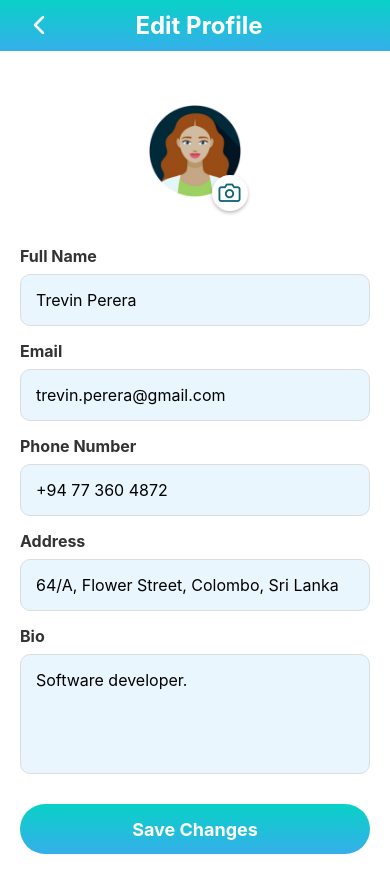
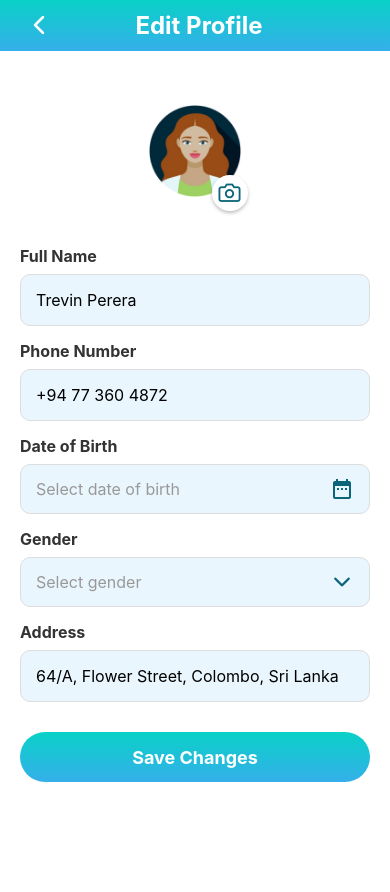
Before and after one commit to akindukodithuwakku/ATG-Mobile, a React Native app: screen /EditProfile in a window 390 px wide. Shown: the top 892 px of the page. After the commit the page ends 844 px from the top, so only its background shows below. Built offline with nearby package versions, Linux system fonts and the light colour scheme; what aws-amplify would draw is missing.

Commit message:
Add database integration with new DOB and gender fields to EditProfile screen, including proper data synchronisation, form validation, and support for both client and care navigator user types to update user profile details..

```diff
--- a/screens/ProfileScreens/EditProfile.js
+++ b/screens/ProfileScreens/EditProfile.js
@@ -12,29 +12,46 @@ import {
   ScrollView,
   Alert,
   Image,
+  Modal,
 } from "react-native";
-import { Ionicons, Feather } from "@expo/vector-icons";
+import { Ionicons, Feather, MaterialIcons } from "@expo/vector-icons";
 import { LinearGradient } from "expo-linear-gradient";
 import * as ImagePicker from "expo-image-picker";
 import { useAutomaticLogout } from "../../screens/AutoLogout";
 import { useFocusEffect } from "@react-navigation/native";
 import AsyncStorage from "@react-native-async-storage/async-storage";
+import DateTimePicker from '@react-native-community/datetimepicker';
+
+const DB_API_ENDPOINT =
+  "https://uqzl6jyqvg.execute-api.ap-south-1.amazonaws.com/dev/dbHandling";
 
 const EditProfile = ({ navigation }) => {
   const { resetTimer } = useAutomaticLogout();
   const [profileData, setProfileData] = useState({
     fullName: "Trevin Perera",
-    email: "trevin.perera@gmail.com",
     phone: "+94 77 360 4872",
     address: "64/A, Flower Street, Colombo, Sri Lanka",
-    bio: "Software developer.",
+    dateOfBirth: null,
+    gender: "",
     profileImage: null,
   });
 
   const [errors, setErrors] = useState({});
   const [isLoading, setIsLoading] = useState(false);
   const [newImage, setNewImage] = useState(null);
+  const [showDatePicker, setShowDatePicker] = useState(false);
+  const [showGenderModal, setShowGenderModal] = useState(false);
+  const [userType, setUserType] = useState(''); // 'client' or 'cn'
+  const [username, setUsername] = useState('');
+
   const defaultImage = require("../../assets/ChatAvatar.png"); // Default image fallback
+
+  const genderOptions = [
+    "Male",
+    "Female",
+    "Other",
+    "Prefer Not to Say"
+  ];
 
   // Reset timer when screen comes into focus
   useFocusEffect(
@@ -48,20 +65,80 @@ const EditProfile = ({ navigation }) => {
     resetTimer();
   }, [resetTimer]);
 
-  // Load profile data from AsyncStorage on component mount
+  // Load profile data from AsyncStorage and database on component mount
   useEffect(() => {
     const loadProfileData = async () => {
       try {
+        // Get username to determine user type
+        const appUser = await AsyncStorage.getItem("appUser");
+
+        if (appUser) {
+          setUsername(appUser);
+          const isCareNavigator = appUser.startsWith("cn_");
+          setUserType(isCareNavigator ? 'cn' : 'client');
+
+          // Load from AsyncStorage first
           const storedProfileData = await AsyncStorage.getItem("userProfile");
+          let currentUserProfile = {};
+
           if (storedProfileData !== null) {
-          const userData = JSON.parse(storedProfileData);
-          setProfileData(userData);
-          if (userData.profileImage) {
-            setNewImage(userData.profileImage);
+            currentUserProfile = JSON.parse(storedProfileData);
+          }
+
+          // Fetch fresh data from database
+          const dbResponse = await fetch(DB_API_ENDPOINT, {
+            method: "POST",
+            headers: {
+              "Content-Type": "application/json",
+            },
+            body: JSON.stringify({
+              action: isCareNavigator ? "get_cn_details" : "get_client_details",
+              data: {
+                username: appUser,
+              },
+            }),
+          });
+
+          const dbData = await dbResponse.json();
+          const dbDataBody = typeof dbData.body === "string" ? JSON.parse(dbData.body) : dbData.body;
+
+          if (dbResponse.ok && dbDataBody) {
+            // Merge database data with local profile data
+            const updatedProfile = {
+              fullName: dbDataBody.full_name || currentUserProfile.fullName || "",
+              phone: dbDataBody.contact_number || currentUserProfile.phone || "",
+              address: dbDataBody.home_address || currentUserProfile.address || "",
+              dateOfBirth: dbDataBody.date_of_birth ? new Date(dbDataBody.date_of_birth) : (currentUserProfile.dateOfBirth ? new Date(currentUserProfile.dateOfBirth) : null),
+              gender: dbDataBody.gender || currentUserProfile.gender || "",
+              profileImage: currentUserProfile.profileImage || null,
+            };
+
+            setProfileData(updatedProfile);
+            if (updatedProfile.profileImage) {
+              setNewImage(updatedProfile.profileImage);
+            }
+
+            // Update AsyncStorage with fresh data
+            await AsyncStorage.setItem("userProfile", JSON.stringify(updatedProfile));
+          } else {
+            // Use stored data as fallback
+            setProfileData({
+              fullName: currentUserProfile.fullName || "",
+              phone: currentUserProfile.phone || "",
+              address: currentUserProfile.address || "",
+              dateOfBirth: currentUserProfile.dateOfBirth ? new Date(currentUserProfile.dateOfBirth) : null,
+              gender: currentUserProfile.gender || "",
+              profileImage: currentUserProfile.profileImage || null,
+            });
+
+            if (currentUserProfile.profileImage) {
+              setNewImage(currentUserProfile.profileImage);
+            }
           }
         }
       } catch (error) {
         console.error("Error loading profile data:", error);
+        Alert.alert("Error", "Failed to load profile data");
       }
     };
 
@@ -94,19 +171,26 @@ const EditProfile = ({ navigation }) => {
       isValid = false;
     }
 
-    if (!profileData.email.trim()) {
-      errorTexts.email = "Email is required";
-      isValid = false;
-    } else if (!/\S+@\S+\.\S+/.test(profileData.email)) {
-      errorTexts.email = "Please enter a valid email address";
-      isValid = false;
-    }
-
     if (!profileData.phone.trim()) {
       errorTexts.phone = "Phone number is required";
       isValid = false;
     } else if (!/^\+?[0-9\s-()]{10,15}$/.test(profileData.phone)) {
       errorTexts.phone = "Please enter a valid phone number";
+      isValid = false;
+    }
+
+    if (!profileData.dateOfBirth) {
+      errorTexts.dateOfBirth = "Date of birth is required";
+      isValid = false;
+    }
+
+    if (!profileData.gender) {
+      errorTexts.gender = "Gender is required";
+      isValid = false;
+    }
+
+    if (!profileData.address) {
+      errorTexts.address = "Address is required";
       isValid = false;
     }
 
@@ -132,6 +216,20 @@ const EditProfile = ({ navigation }) => {
     }
   };
 
+  // Handle date picker
+  const handleDateChange = (event, selectedDate) => {
+    setShowDatePicker(false);
+    if (selectedDate) {
+      handleChange("dateOfBirth", selectedDate);
+    }
+  };
+
+  // Handle gender selection
+  const handleGenderSelect = (gender) => {
+    handleChange("gender", gender);
+    setShowGenderModal(false);
+  };
+
   // Save profile data to AsyncStorage
   const saveProfileToStorage = async (updatedProfile) => {
     try {
@@ -143,12 +241,59 @@ const EditProfile = ({ navigation }) => {
     }
   };
 
+  // Update database
+  const updateDatabase = async (updatedProfile) => {
+    try {
+      const action = userType === 'cn' ? "update_cn_details" : "update_client_details";
+
+      // Format date for database (YYYY-MM-DD)
+      const formattedDate = updatedProfile.dateOfBirth
+        ? updatedProfile.dateOfBirth.toISOString().split('T')[0]
+        : null;
+
+      const response = await fetch(DB_API_ENDPOINT, {
+        method: "POST",
+        headers: {
+          "Content-Type": "application/json",
+        },
+        body: JSON.stringify({
+          action: action,
+          data: {
+            username: username,
+            full_name: updatedProfile.fullName,
+            date_of_birth: formattedDate,
+            gender: updatedProfile.gender,
+            contact_number: updatedProfile.phone,
+            home_address: updatedProfile.address,
+          },
+        }),
+      });
+
+      const data = await response.json();
+      const responseBody = typeof data.body === "string" ? JSON.parse(data.body) : data.body;
+
+      if (response.ok) {
+        console.log("Database updated successfully");
+        return true;
+      } else {
+        console.error("Database update failed:", responseBody);
+        Alert.alert("Error", responseBody.error || "Failed to update profile in database");
+        return false;
+      }
+    } catch (error) {
+      console.error("Database update error:", error);
+      Alert.alert("Error", "Failed to connect to database");
+      return false;
+    }
+  };
+
   // Handle save profile
   const handleSaveProfile = async () => {
     resetTimer();
     if (validateForm()) {
       setIsLoading(true);
 
+      try {
         // Update profile with new image if selected
         const updatedProfile = {
           ...profileData,
@@ -156,9 +301,18 @@ const EditProfile = ({ navigation }) => {
         };
 
         // Save to AsyncStorage
-      const saveSuccess = await saveProfileToStorage(updatedProfile);
+        const storageSuccess = await saveProfileToStorage(updatedProfile);
 
-      if (saveSuccess) {
+        if (!storageSuccess) {
+          setIsLoading(false);
+          Alert.alert("Error", "Failed to save profile data locally");
+          return;
+        }
+
+        // Update database
+        const dbSuccess = await updateDatabase(updatedProfile);
+
+        if (dbSuccess) {
           setTimeout(() => {
             setIsLoading(false);
             Alert.alert(
@@ -170,7 +324,7 @@ const EditProfile = ({ navigation }) => {
                   onPress: () => {
                     navigation.reset({
                       index: 0,
-                    routes: [{ name: "CNDashboard" }],
+                      routes: [{ name: userType === 'cn' ? "ProfileCN" : "ProfileC" }],
                     });
                   },
                 },
@@ -179,9 +333,18 @@ const EditProfile = ({ navigation }) => {
           }, 1500);
         } else {
           setIsLoading(false);
-        Alert.alert("Error", "Failed to save profile data.");
+        }
+      } catch (error) {
+        setIsLoading(false);
+        console.error("Save profile error:", error);
+        Alert.alert("Error", "An unexpected error occurred");
       }
     }
+  };
+
+  const formatDateForDisplay = (date) => {
+    if (!date) return "";
+    return date.toLocaleDateString('en-GB'); // DD/MM/YYYY format
   };
 
   return (
@@ -261,22 +424,6 @@ const EditProfile = ({ navigation }) => {
               <Text style={styles.errorText}>{errors.fullName}</Text>
             )}
 
-            <Text style={styles.inputLabel}>Email</Text>
-            <View style={styles.inputContainer}>
-              <TextInput
-                style={styles.input}
-                placeholder="Enter your email"
-                value={profileData.email}
-                onChangeText={(text) => handleChange("email", text)}
-                keyboardType="email-address"
-                autoCapitalize="none"
-                onFocus={handleUserInteraction}
-              />
-            </View>
-            {errors.email && (
-              <Text style={styles.errorText}>{errors.email}</Text>
-            )}
-
             <Text style={styles.inputLabel}>Phone Number</Text>
             <View style={styles.inputContainer}>
               <TextInput
@@ -292,6 +439,50 @@ const EditProfile = ({ navigation }) => {
               <Text style={styles.errorText}>{errors.phone}</Text>
             )}
 
+            <Text style={styles.inputLabel}>Date of Birth</Text>
+            <TouchableOpacity
+              style={[styles.inputContainer, styles.datePickerContainer]}
+              onPress={() => {
+                resetTimer();
+                setShowDatePicker(true);
+              }}
+            >
+              <View style={styles.datePickerButton}>
+                <Text style={[
+                  styles.datePickerText,
+                  !profileData.dateOfBirth && styles.placeholderText
+                ]}>
+                  {profileData.dateOfBirth ? formatDateForDisplay(profileData.dateOfBirth) : "Select date of birth"}
+                </Text>
+                <MaterialIcons name="date-range" size={24} color="#0C6478" />
+              </View>
+            </TouchableOpacity>
+            {errors.dateOfBirth && (
+              <Text style={styles.errorText}>{errors.dateOfBirth}</Text>
+            )}
+
+            <Text style={styles.inputLabel}>Gender</Text>
+            <TouchableOpacity
+              style={[styles.inputContainer, styles.genderPickerContainer]}
+              onPress={() => {
+                resetTimer();
+                setShowGenderModal(true);
+              }}
+            >
+              <View style={styles.genderPickerButton}>
+                <Text style={[
+                  styles.genderPickerText,
+                  !profileData.gender && styles.placeholderText
+                ]}>
+                  {profileData.gender || "Select gender"}
+                </Text>
+                <Ionicons name="chevron-down" size={24} color="#0C6478" />
+              </View>
+            </TouchableOpacity>
+            {errors.gender && (
+              <Text style={styles.errorText}>{errors.gender}</Text>
+            )}
+
             <Text style={styles.inputLabel}>Address</Text>
             <View style={styles.inputContainer}>
               <TextInput
@@ -299,20 +490,6 @@ const EditProfile = ({ navigation }) => {
                 placeholder="Enter your address"
                 value={profileData.address}
                 onChangeText={(text) => handleChange("address", text)}
-                onFocus={handleUserInteraction}
-              />
-            </View>
-
-            <Text style={styles.inputLabel}>Bio</Text>
-            <View style={[styles.inputContainer, styles.bioContainer]}>
-              <TextInput
-                style={[styles.input, styles.bioInput]}
-                placeholder="Tell us about yourself"
-                value={profileData.bio}
-                onChangeText={(text) => handleChange("bio", text)}
-                multiline={true}
-                numberOfLines={4}
-                textAlignVertical="top"
                 onFocus={handleUserInteraction}
               />
             </View>
@@ -334,6 +511,63 @@ const EditProfile = ({ navigation }) => {
           </View>
         </TouchableWithoutFeedback>
       </ScrollView>
+
+      {/* Date Picker */}
+      {showDatePicker && (
+        <DateTimePicker
+          value={profileData.dateOfBirth || new Date()}
+          mode="date"
+          display={Platform.OS === 'ios' ? 'spinner' : 'default'}
+          onChange={handleDateChange}
+          maximumDate={new Date()} // Prevent future dates
+          minimumDate={new Date(1900, 0, 1)} // Reasonable minimum date
+        />
+      )}
+
+      {/* Gender Selection Modal */}
+      <Modal
+        animationType="slide"
+        transparent={true}
+        visible={showGenderModal}
+        onRequestClose={() => setShowGenderModal(false)}
+      >
+        <View style={styles.modalOverlay}>
+          <View style={styles.genderModalContent}>
+            <View style={styles.modalHeader}>
+              <Text style={styles.modalTitle}>Select Gender</Text>
+              <TouchableOpacity
+                onPress={() => setShowGenderModal(false)}
+                style={styles.closeButton}
+              >
+                <Ionicons name="close" size={24} color="#666" />
+              </TouchableOpacity>
+            </View>
+
+            <ScrollView style={styles.genderOptionsContainer}>
+              {genderOptions.map((option, index) => (
+                <TouchableOpacity
+                  key={index}
+                  style={[
+                    styles.genderOption,
+                    profileData.gender === option && styles.selectedGenderOption
+                  ]}
+                  onPress={() => handleGenderSelect(option)}
+                >
+                  <Text style={[
+                    styles.genderOptionText,
+                    profileData.gender === option && styles.selectedGenderOptionText
+                  ]}>
+                    {option}
+                  </Text>
+                  {profileData.gender === option && (
+                    <Ionicons name="checkmark" size={20} color="#35AFEA" />
+                  )}
+                </TouchableOpacity>
+              ))}
+            </ScrollView>
+          </View>
+        </View>
+      </Modal>
     </View>
   );
 };
@@ -420,13 +654,36 @@ const styles = StyleSheet.create({
     paddingHorizontal: 15,
     fontSize: 16,
   },
-  bioContainer: {
-    height: 120,
+  datePickerContainer: {
+    height: 50,
   },
-  bioInput: {
-    height: 120,
-    paddingTop: 15,
-    paddingBottom: 15,
+  datePickerButton: {
+    flex: 1,
+    flexDirection: "row",
+    alignItems: "center",
+    justifyContent: "space-between",
+    paddingHorizontal: 15,
+  },
+  datePickerText: {
+    fontSize: 16,
+    color: "#333",
+  },
+  genderPickerContainer: {
+    height: 50,
+  },
+  genderPickerButton: {
+    flex: 1,
+    flexDirection: "row",
+    alignItems: "center",
+    justifyContent: "space-between",
+    paddingHorizontal: 15,
+  },
+  genderPickerText: {
+    fontSize: 16,
+    color: "#333",
+  },
+  placeholderText: {
+    color: "#999",
   },
   errorText: {
     color: "#FF3B30",
@@ -450,6 +707,58 @@ const styles = StyleSheet.create({
     fontSize: 18,
     fontWeight: "bold",
   },
+  modalOverlay: {
+    flex: 1,
+    backgroundColor: "rgba(0, 0, 0, 0.5)",
+    justifyContent: "flex-end",
+  },
+  genderModalContent: {
+    backgroundColor: "white",
+    borderTopLeftRadius: 20,
+    borderTopRightRadius: 20,
+    paddingTop: 20,
+    maxHeight: "60%",
+  },
+  modalHeader: {
+    flexDirection: "row",
+    justifyContent: "space-between",
+    alignItems: "center",
+    paddingHorizontal: 20,
+    paddingBottom: 20,
+    borderBottomWidth: 1,
+    borderBottomColor: "#eee",
+  },
+  modalTitle: {
+    fontSize: 18,
+    fontWeight: "bold",
+    color: "#333",
+  },
+  closeButton: {
+    padding: 5,
+  },
+  genderOptionsContainer: {
+    paddingHorizontal: 20,
+  },
+  genderOption: {
+    flexDirection: "row",
+    justifyContent: "space-between",
+    alignItems: "center",
+    paddingVertical: 15,
+    paddingHorizontal: 10,
+    borderRadius: 10,
+    marginVertical: 5,
+  },
+  selectedGenderOption: {
+    backgroundColor: "#E9F6FE",
+  },
+  genderOptionText: {
+    fontSize: 16,
+    color: "#333",
+  },
+  selectedGenderOptionText: {
+    color: "#35AFEA",
+    fontWeight: "bold",
+  },
 });
 
 export default EditProfile;
```
Lines whose indentation alone changed are shown as unchanged.
